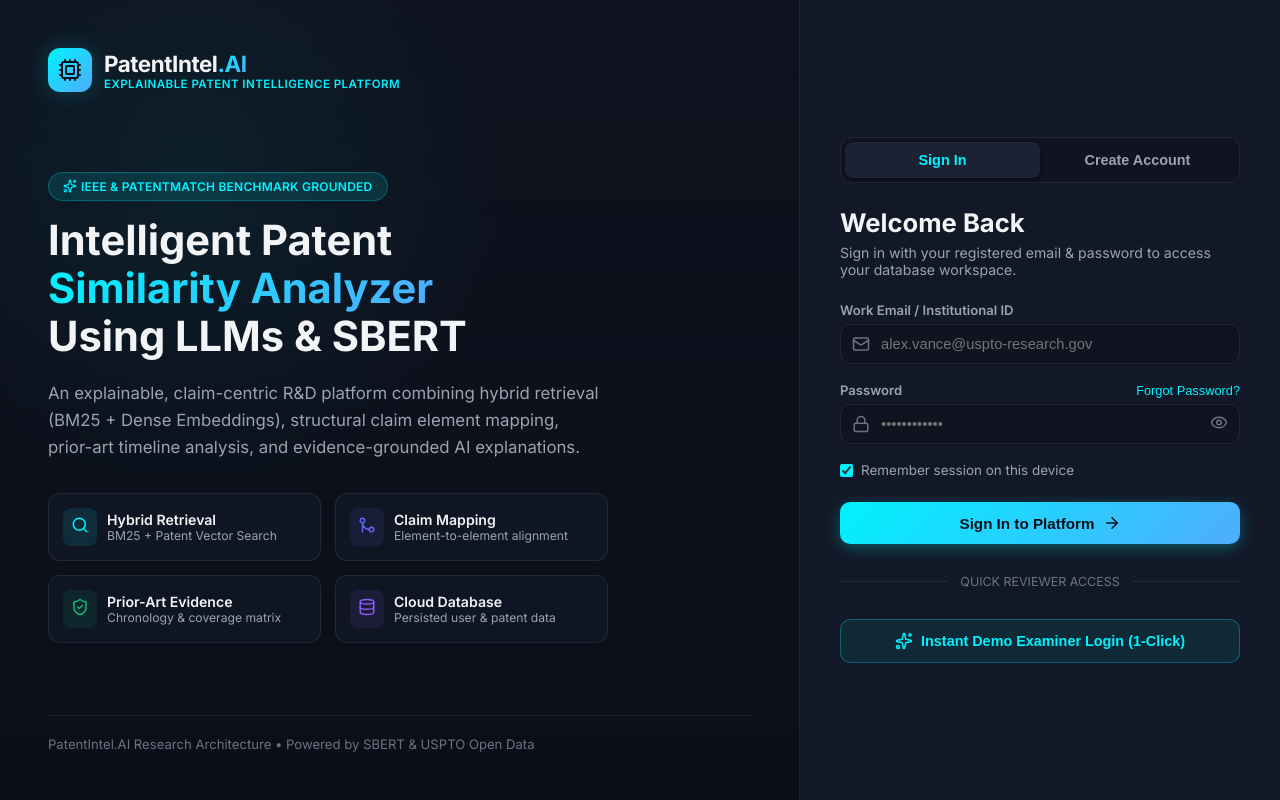
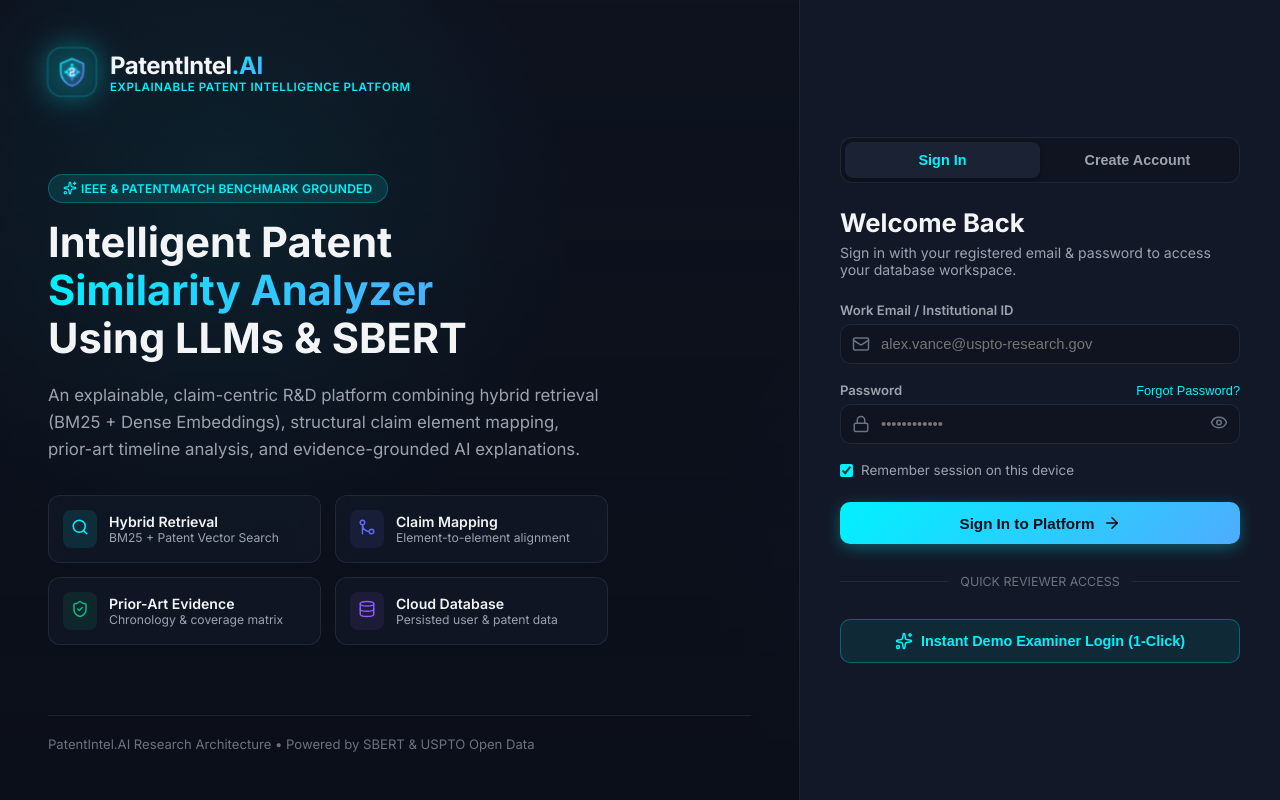
Before and after one commit to Madhuarvind/PatentIntel.AI, a React (Vite) app: page / in a window 1280 px wide. Built offline with nearby package versions, Linux system fonts and the light colour scheme.

Commit message:
style: Upgrade brand logo to Quantum PatentShieldLogo and add smooth keyframe animations to AuthScreen

```diff
--- a/src/components/AuthScreen.tsx
+++ b/src/components/AuthScreen.tsx
@@ -1,6 +1,7 @@
 import React, { useState } from 'react';
 import type { AuthMode } from '../types';
 import { dbStore } from '../services/dbStore';
+import { PatentShieldLogo } from './PatentShieldLogo';
 import {
   ShieldCheck,
   Lock,
@@ -12,7 +13,6 @@
   Sparkles,
   ArrowRight,
   CheckCircle2,
-  Cpu,
   GitMerge,
   Search,
   KeyRound,
@@ -21,7 +21,6 @@
 
 interface Props {
   onLoginSuccess: (user: { name: string; email: string; role: string }) => void;
-  onOpenLiterature?: () => void;
 }
 
 export const AuthScreen: React.FC<Props> = ({ onLoginSuccess }) => {
@@ -38,7 +37,7 @@
 
   const handleRegisterSubmit = (e: React.FormEvent) => {
     e.preventDefault();
-    // Register user in Database Store
+    // Save to Database Store
     dbStore.registerUser(
       fullName || 'Registered User',
       email || 'user@patentintel.ai',
@@ -46,7 +45,7 @@
       organization
     );
 
-    // Switch to Sign In mode and pre-fill email, require explicit password login
+    // Require explicit Sign In with password after registration
     setRegisterSuccessMessage(`Account created successfully for ${fullName || email}! Please enter your password below to Sign In.`);
     setMode('login');
     setPassword('');
@@ -96,26 +95,27 @@
       position: 'relative',
       overflow: 'hidden'
     }}>
-      {/* Background Ambient Glows */}
-      <div style={{
+      {/* Dynamic Animated Ambient Background Glows */}
+      <div className="animate-float" style={{
         position: 'absolute',
         top: '-15%',
         left: '-10%',
-        width: '50vw',
-        height: '50vw',
+        width: '55vw',
+        height: '55vw',
         borderRadius: '50%',
-        background: 'radial-gradient(circle, rgba(0, 242, 254, 0.12) 0%, rgba(11, 15, 25, 0) 70%)',
+        background: 'radial-gradient(circle, rgba(0, 242, 254, 0.14) 0%, rgba(11, 15, 25, 0) 70%)',
         pointerEvents: 'none'
       }} />
-      <div style={{
+      <div className="animate-float" style={{
         position: 'absolute',
         bottom: '-15%',
         right: '-10%',
-        width: '50vw',
-        height: '50vw',
+        width: '55vw',
+        height: '55vw',
         borderRadius: '50%',
-        background: 'radial-gradient(circle, rgba(99, 102, 241, 0.12) 0%, rgba(11, 15, 25, 0) 70%)',
-        pointerEvents: 'none'
+        background: 'radial-gradient(circle, rgba(99, 102, 241, 0.14) 0%, rgba(11, 15, 25, 0) 70%)',
+        pointerEvents: 'none',
+        animationDelay: '-4s'
       }} />
 
       {/* LEFT PANE: BRANDING & PATENT INTELLIGENCE VISUALIZER */}
@@ -128,28 +128,29 @@
         position: 'relative',
         zIndex: 2,
         borderRight: '1px solid var(--border-color)',
-        background: 'linear-gradient(180deg, rgba(18, 24, 39, 0.4) 0%, rgba(11, 15, 25, 0.8) 100%)'
+        background: 'linear-gradient(180deg, rgba(18, 24, 39, 0.4) 0%, rgba(11, 15, 25, 0.85) 100%)'
       }}>
-        {/* Brand Top Header */}
+        {/* Brand Top Header with Custom Quantum Patent Shield Logo */}
         <div>
-          <div style={{ display: 'flex', alignItems: 'center', gap: '12px', marginBottom: '8px' }}>
-            <div style={{
-              width: '44px',
-              height: '44px',
-              borderRadius: '12px',
-              background: 'var(--gradient-primary)',
+          <div style={{ display: 'flex', alignItems: 'center', gap: '14px', marginBottom: '8px' }}>
+            <div className="animate-logo" style={{
+              width: '48px',
+              height: '48px',
+              borderRadius: '14px',
+              background: 'rgba(0, 242, 254, 0.08)',
+              border: '1px solid rgba(0, 242, 254, 0.3)',
               display: 'flex',
               alignItems: 'center',
               justifyContent: 'center',
               boxShadow: 'var(--shadow-glow)'
             }}>
-              <Cpu size={24} color="#0B0F19" />
+              <PatentShieldLogo size={30} />
             </div>
             <div>
-              <div style={{ fontSize: '1.4rem', fontWeight: 800, letterSpacing: '-0.02em', color: 'var(--text-main)' }}>
+              <div style={{ fontSize: '1.5rem', fontWeight: 800, letterSpacing: '-0.02em', color: 'var(--text-main)' }}>
                 PatentIntel<span className="gradient-text">.AI</span>
               </div>
-              <div style={{ fontSize: '0.72rem', color: 'var(--accent-cyan)', fontWeight: 600, letterSpacing: '0.04em', textTransform: 'uppercase' }}>
+              <div style={{ fontSize: '0.72rem', color: 'var(--accent-cyan)', fontWeight: 600, letterSpacing: '0.05em', textTransform: 'uppercase' }}>
                 Explainable Patent Intelligence Platform
               </div>
             </div>
@@ -157,7 +158,7 @@
         </div>
 
         {/* Central Graphic & R&D Value Proposition */}
-        <div style={{ margin: '40px 0' }}>
+        <div style={{ margin: '36px 0' }}>
           <div className="badge badge-cyan" style={{ marginBottom: '16px', padding: '6px 14px' }}>
             <Sparkles size={14} /> IEEE & PatentMatch Benchmark Grounded
           </div>
@@ -184,9 +185,9 @@
             An explainable, claim-centric R&D platform combining hybrid retrieval (BM25 + Dense Embeddings), structural claim element mapping, prior-art timeline analysis, and evidence-grounded AI explanations.
           </p>
 
-          {/* Feature Badges Container */}
+          {/* Feature Badges Grid with Micro-Animations */}
           <div style={{ display: 'grid', gridTemplateColumns: 'repeat(2, 1fr)', gap: '14px', maxWidth: '560px' }}>
-            <div className="glass-panel" style={{ padding: '14px', borderRadius: '12px', display: 'flex', alignItems: 'center', gap: '10px' }}>
+            <div className="glass-panel glass-panel-hover" style={{ padding: '14px', borderRadius: '12px', display: 'flex', alignItems: 'center', gap: '12px' }}>
               <div style={{ color: 'var(--accent-cyan)', background: 'rgba(0,242,254,0.1)', padding: '8px', borderRadius: '8px' }}>
                 <Search size={18} />
               </div>
@@ -196,7 +197,7 @@
               </div>
             </div>
 
-            <div className="glass-panel" style={{ padding: '14px', borderRadius: '12px', display: 'flex', alignItems: 'center', gap: '10px' }}>
+            <div className="glass-panel glass-panel-hover" style={{ padding: '14px', borderRadius: '12px', display: 'flex', alignItems: 'center', gap: '12px' }}>
               <div style={{ color: 'var(--accent-indigo)', background: 'rgba(99,102,241,0.1)', padding: '8px', borderRadius: '8px' }}>
                 <GitMerge size={18} />
               </div>
@@ -206,7 +207,7 @@
               </div>
             </div>
 
-            <div className="glass-panel" style={{ padding: '14px', borderRadius: '12px', display: 'flex', alignItems: 'center', gap: '10px' }}>
+            <div className="glass-panel glass-panel-hover" style={{ padding: '14px', borderRadius: '12px', display: 'flex', alignItems: 'center', gap: '12px' }}>
               <div style={{ color: 'var(--accent-emerald)', background: 'rgba(16,185,129,0.1)', padding: '8px', borderRadius: '8px' }}>
                 <ShieldCheck size={18} />
               </div>
@@ -216,7 +217,7 @@
               </div>
             </div>
 
-            <div className="glass-panel" style={{ padding: '14px', borderRadius: '12px', display: 'flex', alignItems: 'center', gap: '10px' }}>
+            <div className="glass-panel glass-panel-hover" style={{ padding: '14px', borderRadius: '12px', display: 'flex', alignItems: 'center', gap: '12px' }}>
               <div style={{ color: 'var(--accent-purple)', background: 'rgba(139,92,246,0.1)', padding: '8px', borderRadius: '8px' }}>
                 <Database size={18} />
               </div>
@@ -297,7 +298,7 @@
 
         {/* REGISTRATION SUCCESS BANNER */}
         {registerSuccessMessage && mode === 'login' && (
-          <div style={{
+          <div className="animate-fade-in" style={{
             padding: '12px 14px',
             borderRadius: '10px',
             background: 'rgba(16, 185, 129, 0.12)',
@@ -317,7 +318,7 @@
 
         {/* SIGN IN FORM */}
         {mode === 'login' && (
-          <div>
+          <div className="animate-fade-in">
             <div style={{ marginBottom: '24px' }}>
               <h2 style={{ fontSize: '1.6rem', fontWeight: 700, color: 'var(--text-main)', margin: '0 0 6px' }}>
                 Welcome Back
@@ -431,7 +432,7 @@
 
         {/* CREATE ACCOUNT FORM */}
         {mode === 'register' && (
-          <div>
+          <div className="animate-fade-in">
             <div style={{ marginBottom: '24px' }}>
               <h2 style={{ fontSize: '1.6rem', fontWeight: 700, color: 'var(--text-main)', margin: '0 0 6px' }}>
                 Create Account
@@ -539,7 +540,7 @@
 
         {/* FORGOT PASSWORD FORM */}
         {mode === 'forgot' && (
-          <div>
+          <div className="animate-fade-in">
             <div style={{ marginBottom: '24px' }}>
               <h2 style={{ fontSize: '1.6rem', fontWeight: 700, color: 'var(--text-main)', margin: '0 0 6px' }}>
                 Reset Password
--- /dev/null
+++ b/src/components/PatentShieldLogo.tsx
@@ -0,0 +1,64 @@
+import React from 'react';
+
+interface Props {
+  size?: number;
+  className?: string;
+}
+
+export const PatentShieldLogo: React.FC<Props> = ({ size = 28, className = '' }) => {
+  return (
+    <svg
+      width={size}
+      height={size}
+      viewBox="0 0 44 44"
+      fill="none"
+      xmlns="http://www.w3.org/2000/svg"
+      className={className}
+      style={{ display: 'block', flexShrink: 0 }}
+    >
+      <defs>
+        <linearGradient id="patentShieldGrad" x1="0%" y1="0%" x2="100%" y2="100%">
+          <stop offset="0%" stopColor="#00F2FE" />
+          <stop offset="50%" stopColor="#4FACFE" />
+          <stop offset="100%" stopColor="#6366F1" />
+        </linearGradient>
+        <radialGradient id="patentCoreGlow" cx="50%" cy="50%" r="50%">
+          <stop offset="0%" stopColor="#00F2FE" stopOpacity="0.9" />
+          <stop offset="100%" stopColor="#6366F1" stopOpacity="0.2" />
+        </radialGradient>
+      </defs>
+
+      {/* Outer Shield Emblem */}
+      <path
+        d="M22 3L6 10V21C6 30.5 12.8 39.2 22 41.5C31.2 39.2 38 30.5 38 21V10L22 3Z"
+        fill="url(#patentShieldGrad)"
+        fillOpacity="0.2"
+        stroke="url(#patentShieldGrad)"
+        strokeWidth="2.2"
+        strokeLinejoin="round"
+      />
+
+      {/* Inner AI Quantum Circuit Core */}
+      <circle cx="22" cy="22" r="7" fill="url(#patentCoreGlow)" stroke="#00F2FE" strokeWidth="1.5" />
+
+      {/* Neural Node Connections */}
+      <circle cx="22" cy="12" r="2" fill="#00F2FE" />
+      <circle cx="31" cy="22" r="2" fill="#4FACFE" />
+      <circle cx="22" cy="32" r="2" fill="#6366F1" />
+      <circle cx="13" cy="22" r="2" fill="#00F2FE" />
+
+      <line x1="22" y1="14" x2="22" y2="15" stroke="#00F2FE" strokeWidth="1.5" />
+      <line x1="29" y1="22" x2="27" y2="22" stroke="#4FACFE" strokeWidth="1.5" />
+      <line x1="22" y1="29" x2="22" y2="30" stroke="#6366F1" strokeWidth="1.5" />
+      <line x1="15" y1="22" x2="17" y2="22" stroke="#00F2FE" strokeWidth="1.5" />
+
+      {/* Legal Section § Document Overlay */}
+      <path
+        d="M19 19.5C19 18.1 20.3 17 22 17C23.7 17 25 18.1 25 19.5C25 20.9 23.7 22 22 22C20.3 22 19 23.1 19 24.5C19 25.9 20.3 27 22 27C23.7 27 25 25.9 25 24.5"
+        stroke="#FFFFFF"
+        strokeWidth="1.8"
+        strokeLinecap="round"
+      />
+    </svg>
+  );
+};
--- a/src/index.css
+++ b/src/index.css
@@ -232,13 +232,48 @@
   border: 1px solid rgba(245, 158, 11, 0.25);
 }
 
+/* --- KEYFRAME ANIMATIONS & MICRO-INTERACTIONS --- */
+
 @keyframes pulseGlow {
   0%, 100% { opacity: 0.4; transform: scale(1); }
   50% { opacity: 0.7; transform: scale(1.05); }
 }
 
+@keyframes floatBackground {
+  0%, 100% { transform: translateY(0px) rotate(0deg); }
+  50% { transform: translateY(-15px) rotate(3deg); }
+}
+
+@keyframes fadeInScale {
+  from {
+    opacity: 0;
+    transform: scale(0.96) translateY(8px);
+  }
+  to {
+    opacity: 1;
+    transform: scale(1) translateY(0);
+  }
+}
+
+@keyframes logoPulse {
+  0%, 100% { filter: drop-shadow(0 0 8px rgba(0, 242, 254, 0.5)); transform: scale(1); }
+  50% { filter: drop-shadow(0 0 18px rgba(0, 242, 254, 0.85)); transform: scale(1.04); }
+}
+
 .animate-glow {
   animation: pulseGlow 4s infinite ease-in-out;
+}
+
+.animate-float {
+  animation: floatBackground 8s infinite ease-in-out;
+}
+
+.animate-fade-in {
+  animation: fadeInScale 0.35s cubic-bezier(0.16, 1, 0.3, 1) forwards;
+}
+
+.animate-logo {
+  animation: logoPulse 3.5s infinite ease-in-out;
 }
 
 /* Print Media Styles for Clean Official Report PDF Export */
```
Also changed, not shown: src/components/Header.tsx (+6 -5 lines).
